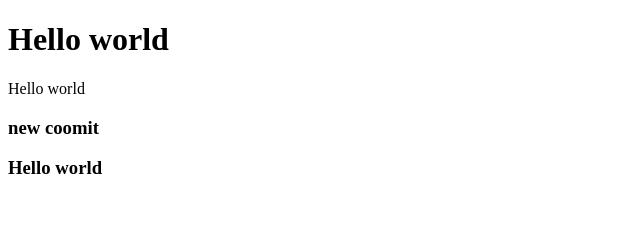
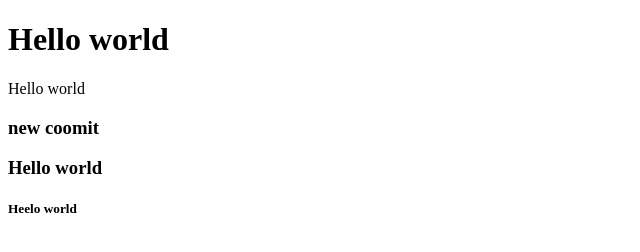
Before and after one commit to saqibullah33/Javascript_project_and_practice, a plain HTML site: page index.html in a window 1280 px wide. Shown: the full height of the page, 0-640 px from the left. Drawn offline with Linux system fonts and the light colour scheme.

Commit message:
new change

```diff
--- a/index.html
+++ b/index.html
@@ -15,5 +15,7 @@
     </h3>
 
     <h3>Hello world</h3>
+
+    <h5>Heelo world</h5>
 </body>
 </html>
```
